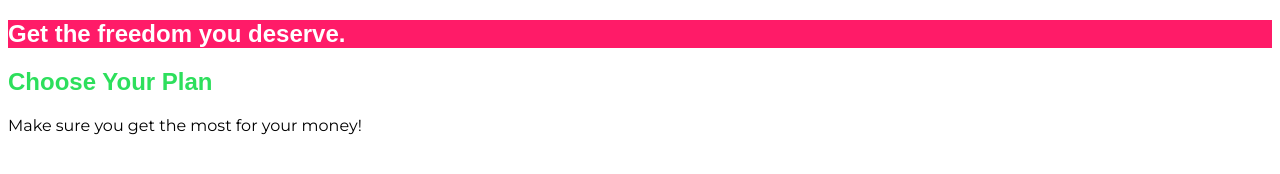
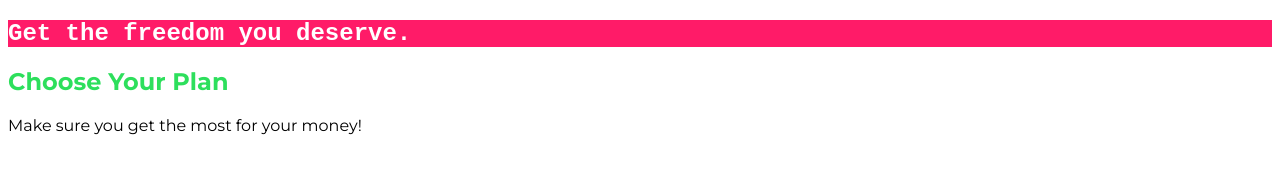
Before and after one commit to ps6067966/Explore-CSS, a plain HTML site: page index.html in a window 1280 px wide. Drawn offline with Linux system fonts and the light colour scheme.

Commit message:
combinator

```diff
--- a/index.html
+++ b/index.html
@@ -11,7 +11,7 @@
   <body>
     <main>
       <section id="product-overview">
-        <h1>Get the freedom you deserve.</h1>
+        <h1 class="first-section-title">Get the freedom you deserve.</h1>
       </section>
 
       <section id="plans">
--- a/main.css
+++ b/main.css
@@ -10,9 +10,14 @@ body {
 
 .section-title {
   color: #2ddf5c;
+  font-family: inherit;
+}
+
+#product-overview h1  {
+  color: white;
+  font-family: 'Courier New', Courier, monospace;
 }
 
 h1 {
-  color: white;
   font-family: sans-serif;
 }
```
